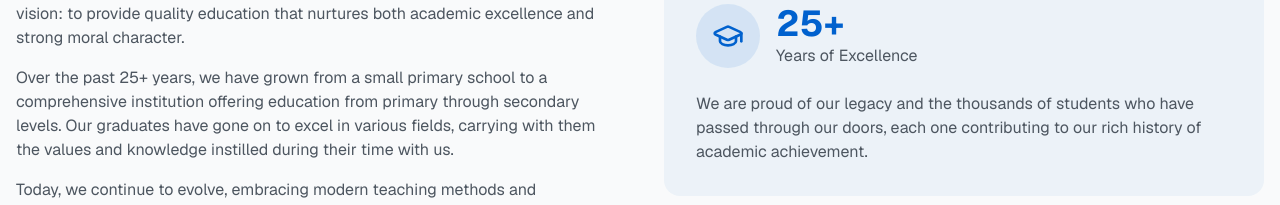
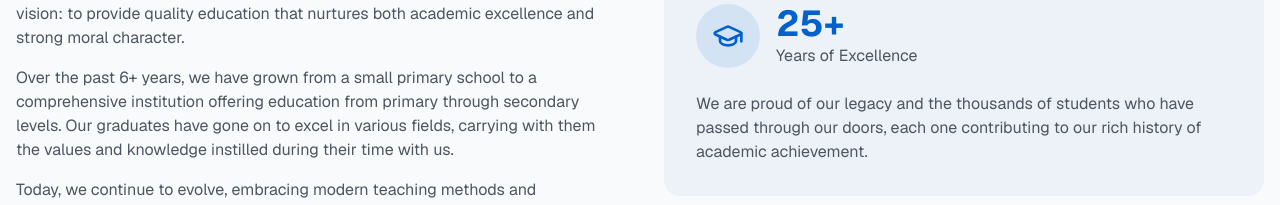
Before and after one commit to emmanueljoseph223300-dotcom/v0-school-management-web-app, a Next.js app: page /about in a window 1280 px wide. Shown: the part 503-708 px from the top of the page. Built offline with nearby package versions, Linux system fonts and the light colour scheme.

Commit message:
fix: correct timeline of Beatitude Model School growth from 25+ to 6+ years

```diff
--- a/app/about/page.tsx
+++ b/app/about/page.tsx
@@ -34,7 +34,7 @@ export default function AboutPage() {
                     Founded in 2023, Beatitude Model School began with a simple yet powerful vision: to provide quality education that nurtures both academic excellence and strong moral character.
                   </p>
                   <p>
-                    Over the past 25+ years, we have grown from a small primary school to a comprehensive institution offering education from primary through secondary levels. Our graduates have gone on to excel in various fields, carrying with them the values and knowledge instilled during their time with us.
+                    Over the past 6+ years, we have grown from a small primary school to a comprehensive institution offering education from primary through secondary levels. Our graduates have gone on to excel in various fields, carrying with them the values and knowledge instilled during their time with us.
                   </p>
                   <p>
                     Today, we continue to evolve, embracing modern teaching methods and technology while staying true to our founding principles of excellence, integrity, and holistic development.
```
